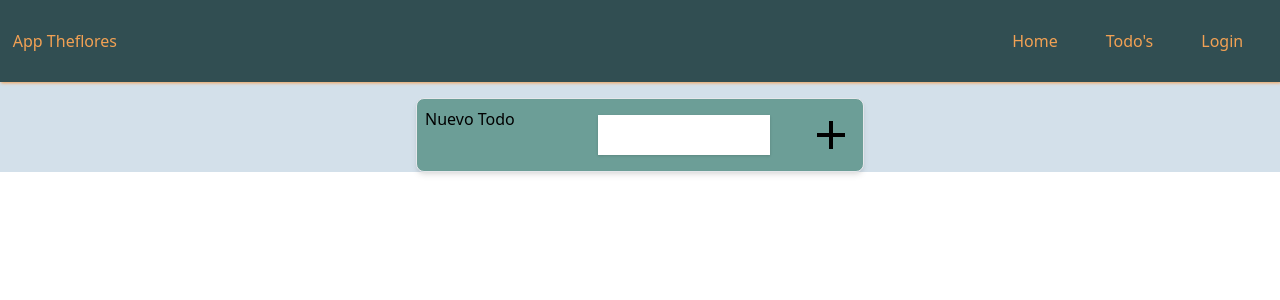
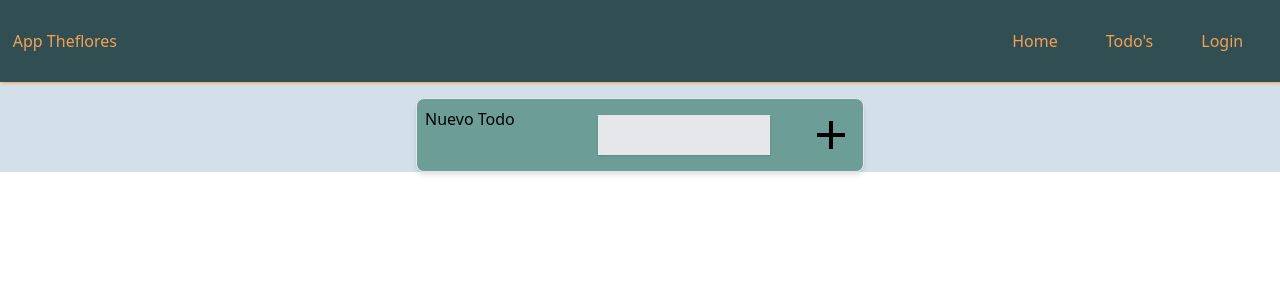
Before and after one commit to theflores/loginappflores, a React (Create React App) app: page /todos in a window 1280 px wide. Shown: the top 300 px of the page. Built offline with nearby package versions, Linux system fonts and the light colour scheme.

Commit message:
Form and Build

```diff
--- a/src/components/Forms/FormField.js
+++ b/src/components/Forms/FormField.js
@@ -2,7 +2,7 @@ function FormField({ type, id, fname, onChange, caption, value, error, labelClas
   return (
     <section className={containerClassName}>
     <label  class="block text-gray-700 text-sm font-bold mb-2" className={labelClassName}>{caption}</label>
-    <input class="shadow-md appearance-none border rounded w-full py-2 px-3 text-gray-700 leading-tight focus:ring-purple-600 bg-gray-200 focus:shadow-outline focus:bg-white"
+    <input class="shadow-md appearance-none border rounded w-full py-2 px-3 text-gray-700 leading-tight focus:ring-purple-600 bg-gray-200 focus:bg-white"
         type={type}
         id={id}
         name={fname}
--- a/src/components/Pages/Todo/NewTodo.js
+++ b/src/components/Pages/Todo/NewTodo.js
@@ -3,7 +3,7 @@ import { MdAdd } from 'react-icons/md';
 
 function NewTodo({ onChange, value, onAddNew}){
   return (
-    <section className="TodoAddNew align-middle">
+    <section className="TodoAddNew">
       <section className="flex justify-between items-center my-4 p-2 border align-middle bg-green-800 bg-opacity-50 shadow-md rounded-lg max-w-md mx-auto">
         <FormField
           type="text"
@@ -12,7 +12,7 @@ function NewTodo({ onChange, value, onAddNew}){
           onChange={onChange}
           value={value}
           caption="Nuevo Todo"
-          className="flex p-2 m-2 w-5/6 bg-white shadow align-middle"
+          className="flex p-2 m-2 w-5/6 bg-gray-200 shadow align-middle bg-gray focus:bg-white"
           labelClassName="flex w-5/6 align-middle"
           containerClassName="flex"
           onKeyUp={(e) => { if (e.keyCode == 13) { onAddNew(e);} }}
```
